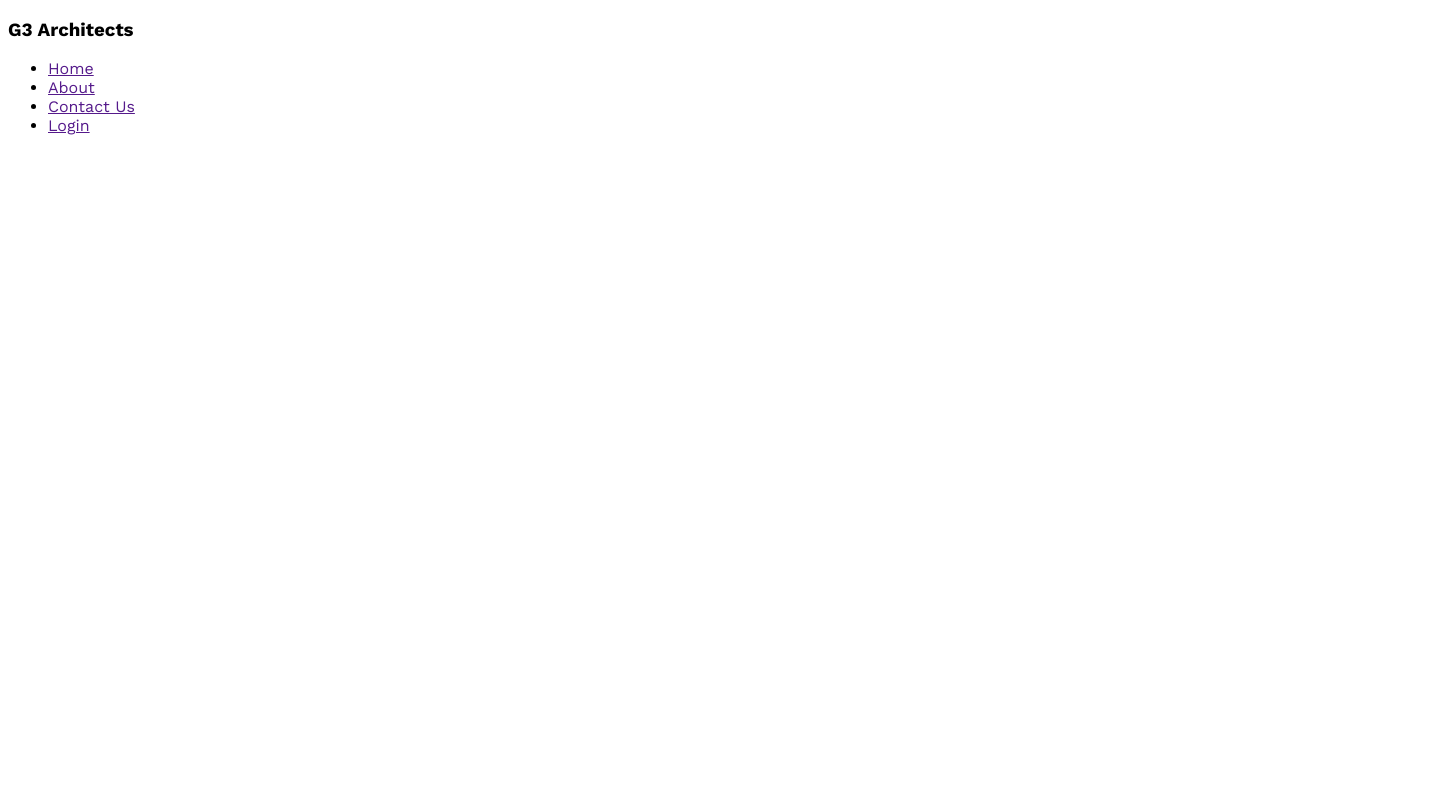
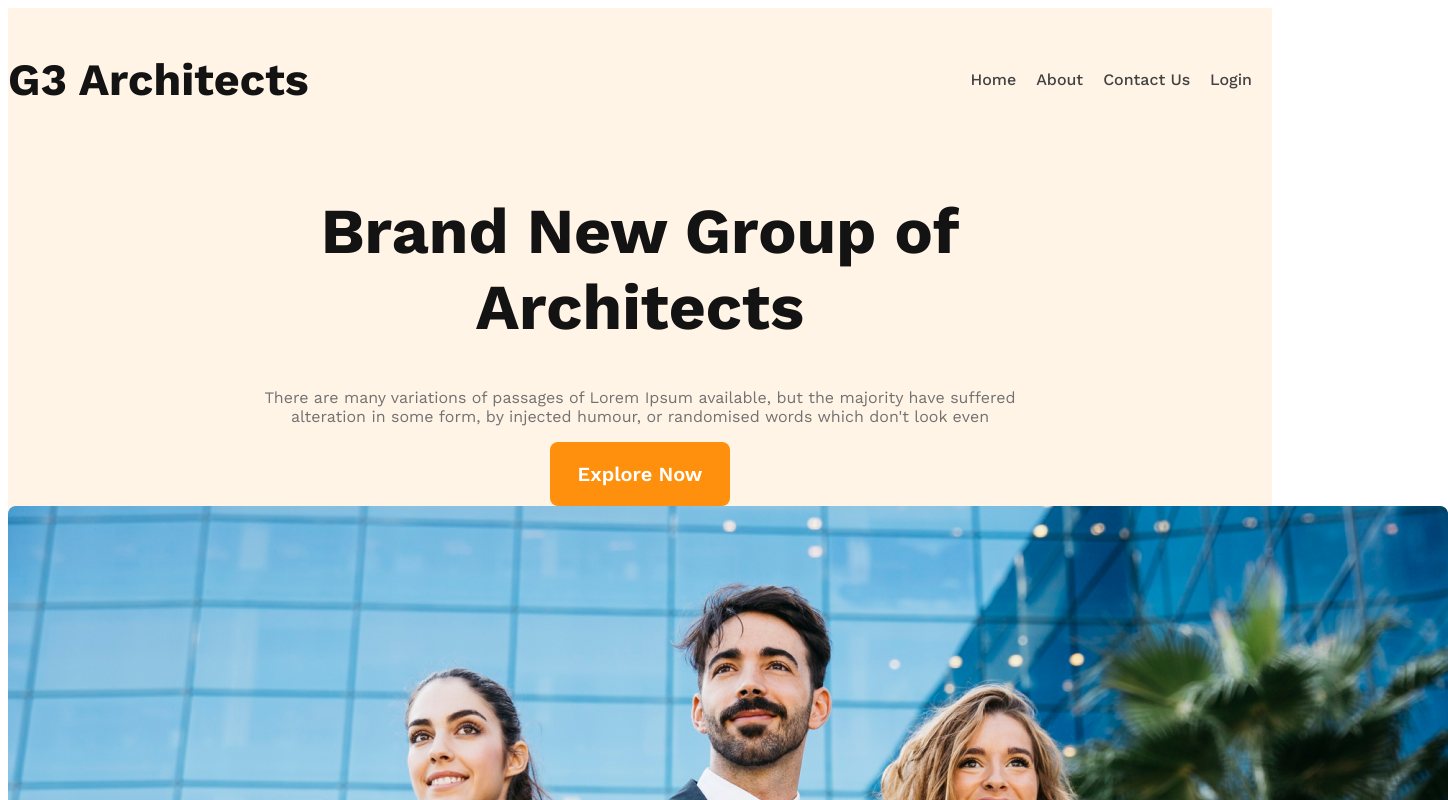
Before and after one commit to Sadman-1832/g3-architects-website, a plain HTML site: page index.html in a window 1280 px wide. Shown: the top 800 px of the page, 1448 px wide, since content can reach past the window. Drawn offline with nearby package versions, Linux system fonts and the light colour scheme.

Commit message:
added banner styles

```diff
--- a/index.html
+++ b/index.html
@@ -9,14 +9,23 @@
 <body>
     <header>
         <nav>
-            <h3>G3 Architects</h3>
-        </nav>
+            <h3 class="nav-title">G3 Architects</h3>
         <ul>
             <li><a href="">Home</a></li>
             <li><a href="">About</a></li>
             <li><a href="">Contact Us</a></li>
             <li><a href="">Login</a></li>
         </ul>
+        </nav>
+        <div class="banner">
+            <div class="banner-content">
+                <h1 class="banner-title">Brand New  Group of Architects
+                    </h1>
+                    <p class="banner-description">There are many variations of passages of Lorem Ipsum available, but the majority have suffered alteration in some form, by injected humour, or randomised words which don't look even</p>
+                    <button class="btn-primary">Explore Now</button>
+            </div>
+            <img src="images/banner.png" alt="">
+        </div>
     </header>
 
     <main>
--- a/styles/architects.css
+++ b/styles/architects.css
@@ -1,8 +1,83 @@
 /* Work Sans font from google fonts */
 @import url('https://fonts.googleapis.com/css2?family=Lato:wght@400;700;900&family=Open+Sans:wght@400;700;800&family=Work+Sans:wght@400;500;600;700;800&display=swap');
 
+/* shared styles */
 * {
     font-family: 'Lato', sans-serif;
     font-family: 'Open Sans', sans-serif;
     font-family: 'Work Sans', sans-serif;
 }
+
+.btn-primary {
+    width: 180px;
+    height: 64px;
+    border: none;
+    border-radius: 8px;
+    background: #FF900E;
+    padding: 20px 25px;
+    color: #FFF;
+    text-align: center;
+    font-size: 20px;
+    font-weight: 600;
+}
+
+/* header related styles */
+header {
+    background-color: rgba(255, 144, 14, 0.10);
+}
+
+/* nav related styles */
+nav {
+    display: flex;
+    justify-content: space-between;
+    align-items: center;
+}
+
+.nav-title {
+    color: #131313;
+    font-size: 2.8rem;
+    font-weight: 700;
+}
+
+nav>ul {
+    display: flex;
+}
+
+nav li {
+    list-style: none;
+    color: #424242;
+    font-size: 1rem;
+    font-weight: 500;
+    margin-right: 20px;
+
+}
+
+nav li a {
+    text-decoration: none;
+    color: #424242;
+}
+
+/* banner related styles */
+
+.banner-content {
+    max-width: 800px;
+    text-align: center;
+    margin: 0 auto;
+}
+
+.banner-title {
+    color: #131313;
+    text-align: center;
+    font-family: Work Sans;
+    font-size: 4rem;
+    font-weight: 700;
+
+}
+
+.banner-description {
+    color: #727272;
+    text-align: center;
+    font-size: 1rem;
+    font-weight: 400;
+
+}
```
